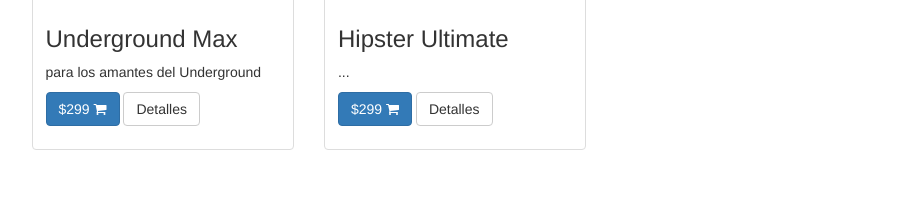
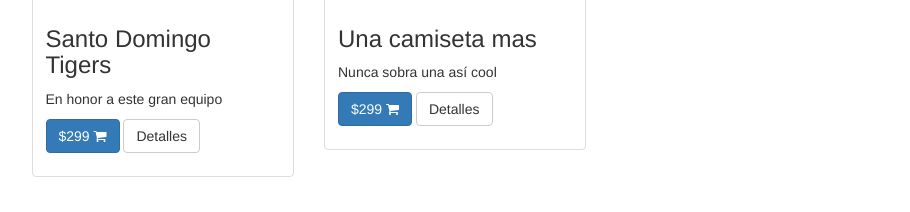
Before and after one commit to LilyMarcela/LilyMarcela.github.io-ecommerce, a plain HTML site: page index.html in a window 1280 px wide. Shown: the part 1288-1500 px from the top of the page, without its empty margins (331-1241 px from the left). Before the commit the page ends 1473 px from the top, so only its background shows below. Drawn offline with nearby package versions, Linux system fonts and the light colour scheme.

Commit message:
Updating missing captions

```diff
--- a/index.html
+++ b/index.html
@@ -171,8 +171,8 @@
      <div class="thumbnail">
       <img src="https://s3.amazonaws.com/makeitreal/projects/e-commerce/camiseta-4.jpg" alt="...">
       <div class="caption">
-        <h3>Underground Max</h3>
-        <p>para los amantes del Underground</p>
+        <h3>Santo Domingo Tigers</h3>
+        <p>En honor a este gran equipo</p>
         <p><a href="#" class="btn btn-primary" role="button">$299 <i class="fa fa-shopping-cart"></i></a> <a href="#" class="btn btn-default" role="button">Detalles</a></p>
       </div>
      </div>
@@ -182,8 +182,8 @@
      <div class="thumbnail">
       <img src="https://s3.amazonaws.com/makeitreal/projects/e-commerce/camiseta-5.jpg" alt="...">
       <div class="caption">
-        <h3>Hipster Ultimate</h3>
-        <p>...</p>
+        <h3>Una camiseta mas</h3>
+        <p>Nunca sobra una así cool</p>
         <p><a href="#" class="btn btn-primary" role="button">$299 <i class="fa fa-shopping-cart"></i></a> <a href="#" class="btn btn-default" role="button">Detalles</a></p>
       </div>
      </div>
```
